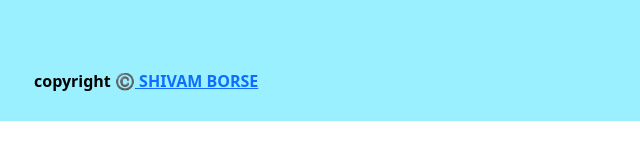
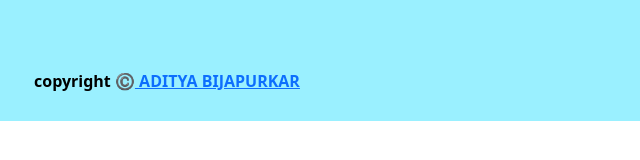
Before and after one commit to aditya-uses-github/Code-clause-assignment2, a plain HTML site: page length.html in a window 1280 px wide. Shown: the part 624-784 px from the top of the page, 640-1280 px from the left. Drawn offline with nearby package versions, Linux system fonts and the light colour scheme.

Commit message:
Add files via upload

```diff
--- a/length.html
+++ b/length.html
@@ -60,7 +60,7 @@
 </div>
 <div class="bg">
   <div class="footer">
-    copyright ©️<a href="https://github.com/shivam1750"> SHIVAM BORSE</a>
+    copyright ©️<a href="https://github.com/aditya-uses-github"> ADITYA BIJAPURKAR</a>
   </div></div>
       <script src="index.js"></script>
 </body>
```
Also changed, not shown: mass.html (+1 -1 lines), temp.html (+1 -1 lines), time.html (+1 -1 lines).
